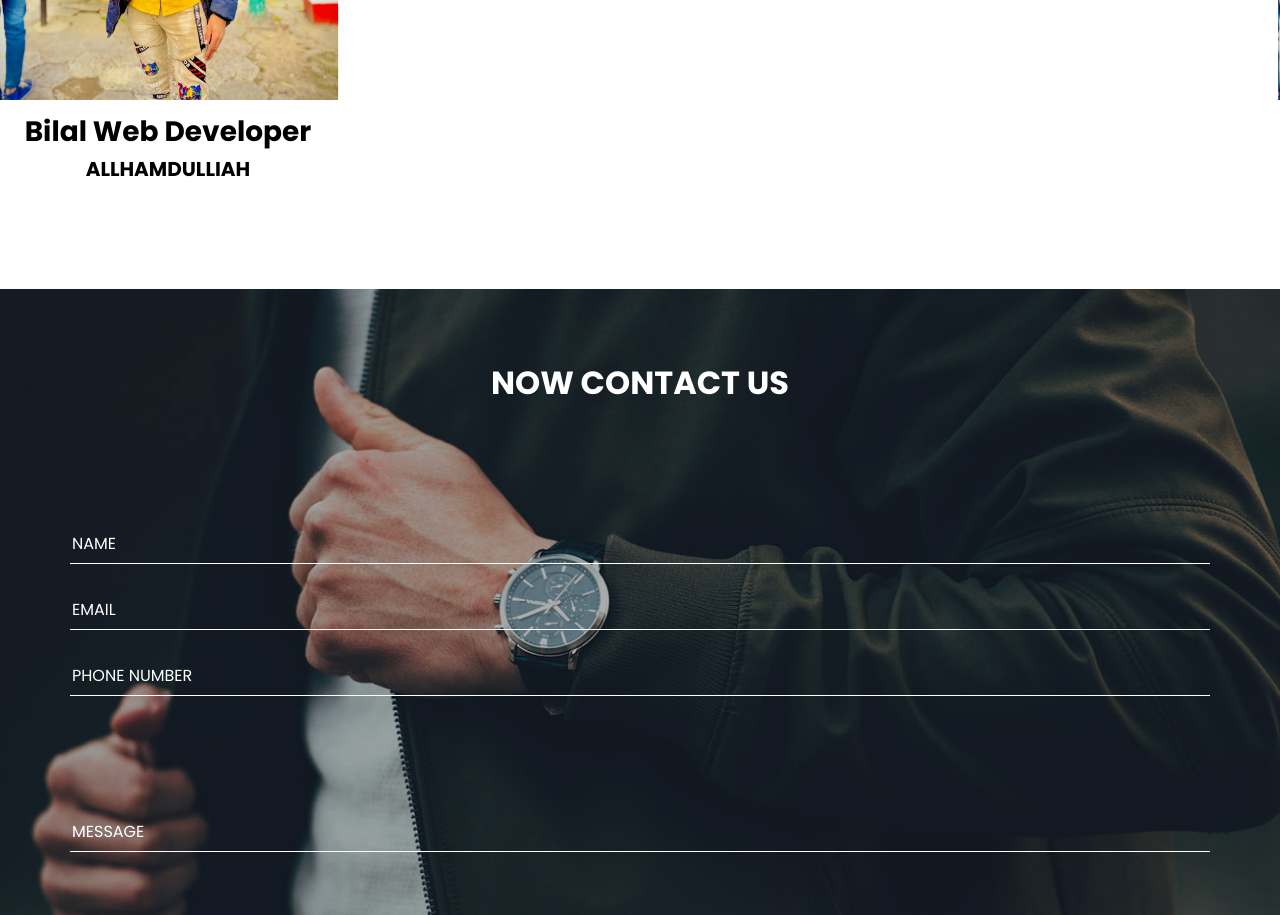
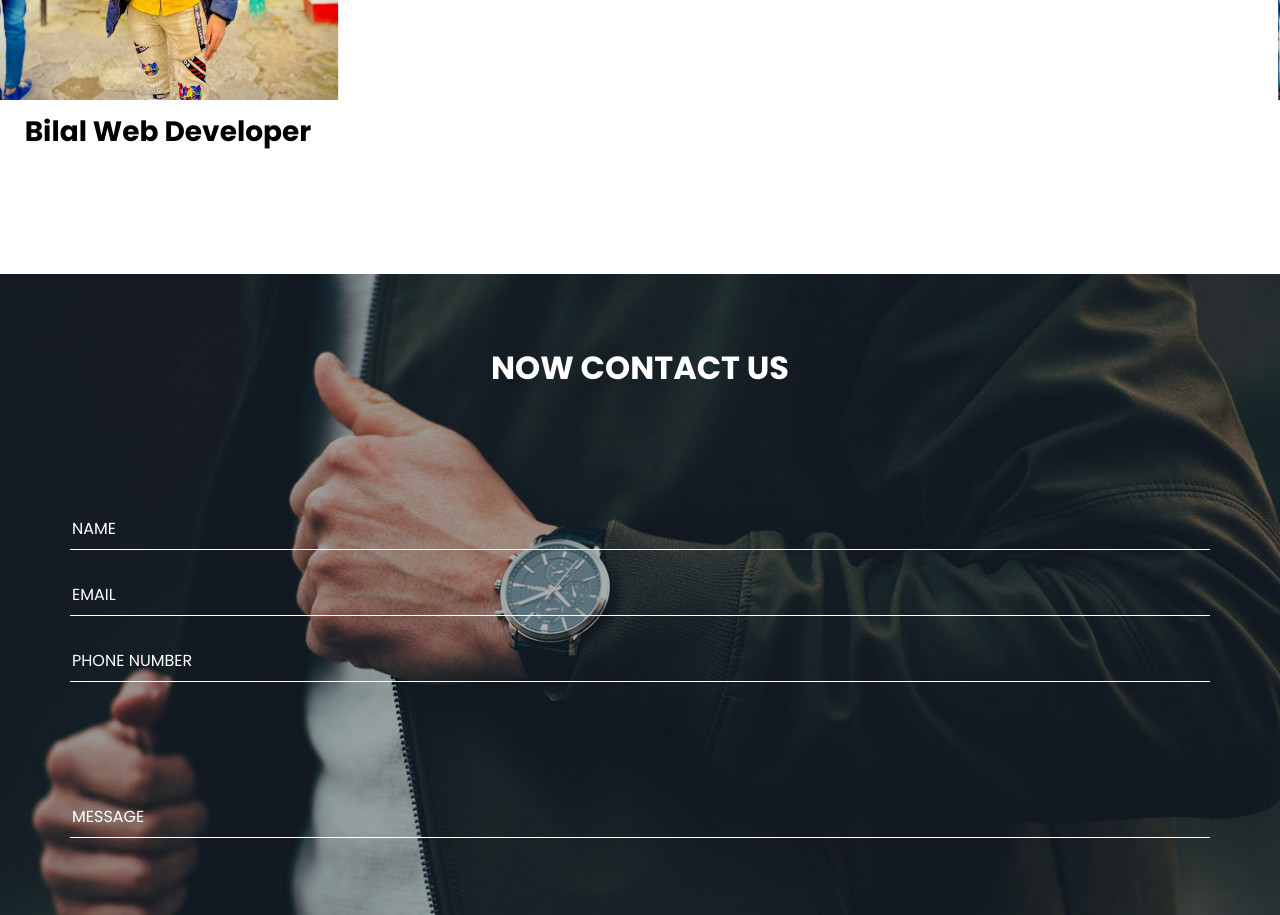
Before and after one commit to bilalamanat/Watcher-HTML-CSS-JS, a plain HTML site: page index.html in a window 1280 px wide. Shown: the part 3310-4225 px from the top of the page. Drawn offline with nearby package versions, Linux system fonts and the light colour scheme.

Commit message:
Allhamdulliah

```diff
--- a/css/style.css
+++ b/css/style.css
@@ -426,6 +426,7 @@ a:focus {
 }
 
 .why_section .img_box {
+
   min-width: 125px;
   min-height: 125px;
   margin-right: 25px;
@@ -481,6 +482,7 @@ a:focus {
 
 .client_section .detail_box .name_box {
   margin-top: 15px;
+  border-radius: 10px;
 }
 
 .client_section .detail_text {
--- a/index.html
+++ b/index.html
@@ -433,7 +433,6 @@
                      <strong>Bilal Web Developer</strong>
                     </h3>
                     <h5>
-                      <b>ALLHAMDULLIAH</b>
                     </h5>
                   </div>
                 </div>
```
